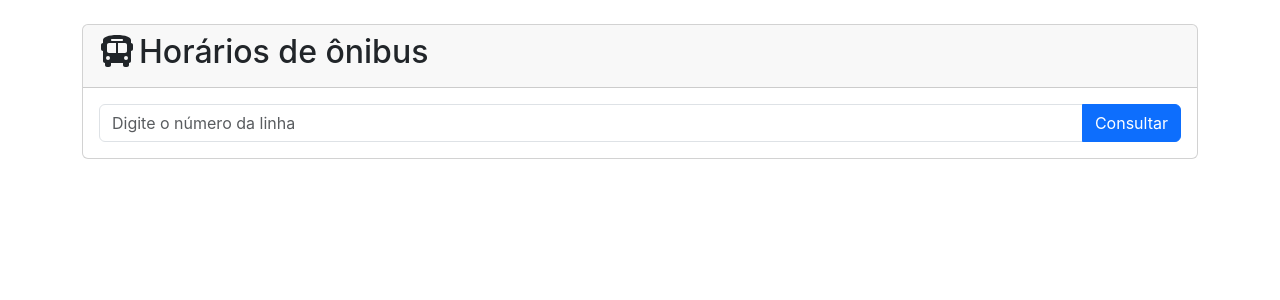
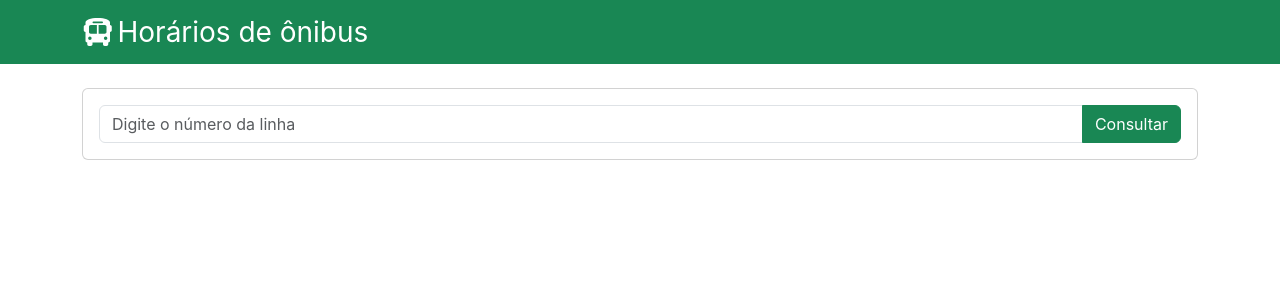
Before and after one commit to theotourn/onibus-poa, a React (Create React App) app: page / in a window 1280 px wide. Shown: the top 300 px of the page. Built offline with nearby package versions, Linux system fonts and the light colour scheme.

Commit message:
Ui changes

```diff
--- a/public/index.html
+++ b/public/index.html
@@ -2,7 +2,7 @@
 <html lang="en">
   <head>
     <meta charset="utf-8" />
-    <link rel="icon" href="%PUBLIC_URL%/favicon.ico" />
+    <link rel="icon" href="https://cdn-icons-png.flaticon.com/512/3448/3448339.png" />
     <meta name="viewport" content="width=device-width, initial-scale=1" />
     <meta name="theme-color" content="#000000" />
     <meta
@@ -24,7 +24,7 @@
       work correctly both with client-side routing and a non-root public URL.
       Learn how to configure a non-root public URL by running `npm run build`.
     -->
-    <title>React App</title>
+    <title>Ônibus POA</title>
   </head>
   <body>
     <noscript>You need to enable JavaScript to run this app.</noscript>
--- a/src/App.js
+++ b/src/App.js
@@ -1,8 +1,7 @@
 import React, { useState } from 'react';
-import consultarHorariosAPI from './services/datapoaAPI';
 import { FontAwesomeIcon } from '@fortawesome/react-fontawesome';
 import { faBus } from '@fortawesome/free-solid-svg-icons';
-
+import consultarHorariosAPI from './services/datapoaAPI';
 
 function App() {
   const [linha, setLinha] = useState('');
@@ -30,6 +29,12 @@ function App() {
 
       horariosOrganizados[sentido][tipoDia].push(horario);
     });
+
+    // Ordenar os horários do sábado antes do domingo
+    if (horariosOrganizados['IDA'] && horariosOrganizados['IDA']['DOMINGO'] && horariosOrganizados['IDA']['SABADO']) {
+      horariosOrganizados['IDA']['DOMINGO'].sort(compareHorarios);
+      horariosOrganizados['IDA']['SABADO'].sort(compareHorarios);
+    }
 
     return horariosOrganizados;
   };
@@ -61,10 +66,9 @@ function App() {
       const filteredHorarios = moreHorarios.filter((horario) => horario.tipo_tabela === 'OFICIAL');
       const horariosAtualizados = organizarHorariosPorSentidoDia(filteredHorarios, horariosAntigos);
       setHorarios((prevHorarios) => ({ ...prevHorarios, ...horariosAtualizados }));
-      console.log(moreHorarios)
 
       if (nextLink && moreHorarios.length > 0) {
-        carregarMaisHorarios(nextLink, horariosAtualizados);
+        await carregarMaisHorarios(nextLink, horariosAtualizados);
       } else {
         setIsLoading(false);
       }
@@ -77,15 +81,16 @@ function App() {
   const consultarHorarios = async () => {
     try {
       setIsLoading(true);
+      const linhaSemPonto = linha.replace('.', '');
       const { horarios: initialHorarios, nextLink } = await consultarHorariosAPI(
-        `https://dadosabertos.poa.br/api/3/action/datastore_search?resource_id=cb96a73e-e18b-4371-95c5-2cf20e359e6c&q=${linha}&limit=50000`
+        `https://dadosabertos.poa.br/api/3/action/datastore_search?resource_id=cb96a73e-e18b-4371-95c5-2cf20e359e6c&q=${linhaSemPonto}&limit=50000`
       );
       const filteredInitialHorarios = initialHorarios.filter((horario) => horario.tipo_tabela === 'OFICIAL');
       const horariosOrganizados = organizarHorariosPorSentidoDia(filteredInitialHorarios, {});
       setHorarios(horariosOrganizados);
 
       if (nextLink) {
-        carregarMaisHorarios(nextLink, horariosOrganizados);
+        await carregarMaisHorarios(nextLink, horariosOrganizados);
       } else {
         setIsLoading(false);
       }
@@ -96,13 +101,17 @@ function App() {
   };
 
   return (
+    <div>
+      <div className='navbar bg-success' style={{ height: "4rem" }}>
+        <div className='container'>
+          <span className='fs-3 text-white'>
+            <FontAwesomeIcon icon={faBus} className='pe-1' />
+            Horários de ônibus
+          </span>
+        </div>
+      </div>
       <div className='container pt-4'>
         <div className='card'>
-        <div className='card-header'>
-          <h2 className='card-title'>
-            <span><FontAwesomeIcon icon={faBus} className='pe-1' />Horários de ônibus</span>
-          </h2>
-        </div>
           <div className='card-body'>
             <div className='input-group'>
               <input
@@ -112,7 +121,7 @@ function App() {
                 value={linha}
                 onChange={(e) => setLinha(e.target.value)}
               />
-            <button className='btn btn-primary' onClick={consultarHorarios}>
+              <button className='btn btn-success' onClick={consultarHorarios}>
                 Consultar
               </button>
             </div>
@@ -127,7 +136,13 @@ function App() {
                 <div className='list-group list-group-flush' key={sentido}>
                   <h3 className='list-group-item text-center mt-4 p-2 fw-bold'>{sentido}</h3>
                   {Object.entries(horariosPorDia)
-                  .sort()
+                    .sort(([tipoDiaA], [tipoDiaB]) => {
+                      if (tipoDiaA === 'DIAUTIL') return -1;
+                      if (tipoDiaB === 'DIAUTIL') return 1;
+                      if (tipoDiaA === 'DOMINGO') return 1;
+                      if (tipoDiaB === 'DOMINGO') return -1;
+                      return 0;
+                    })
                     .map(([tipoDia, horariosDoDia]) => {
                       if (tipoDia === 'FERIADO') {
                         return null;
@@ -135,9 +150,9 @@ function App() {
 
                       return (
                         <div className='list-group-item text-center' key={tipoDia}>
-                        <h4>{formatarNomeDia(tipoDia)}</h4>
+                          <h4 className='mt-4'>{formatarNomeDia(tipoDia)}</h4>
                           {horariosDoDia.sort(compareHorarios).map((horario) => (
-                          <div key={horario._id} className='badge bg-primary m-1'>
+                            <div key={horario._id} className='badge bg-success m-1'>
                               {horario.horario_largada}
                             </div>
                           ))}
@@ -150,6 +165,7 @@ function App() {
           </div>
         </div>
       </div>
+    </div>
   );
 }
 
--- a/src/services/datapoaAPI.js
+++ b/src/services/datapoaAPI.js
@@ -7,7 +7,6 @@ const consultarHorariosAPI = async (endpoint) => {
     const response = await axios.get(endpoint);
 
     const data = response.data;
-    console.log(response.data.result._links.next);
     if (data.result && data.result.records) {
       const horarios = data.result.records;
 
```
Also changed, not shown: src/App.css (line endings or trailing spaces). Lines whose indentation alone changed are shown as unchanged.
